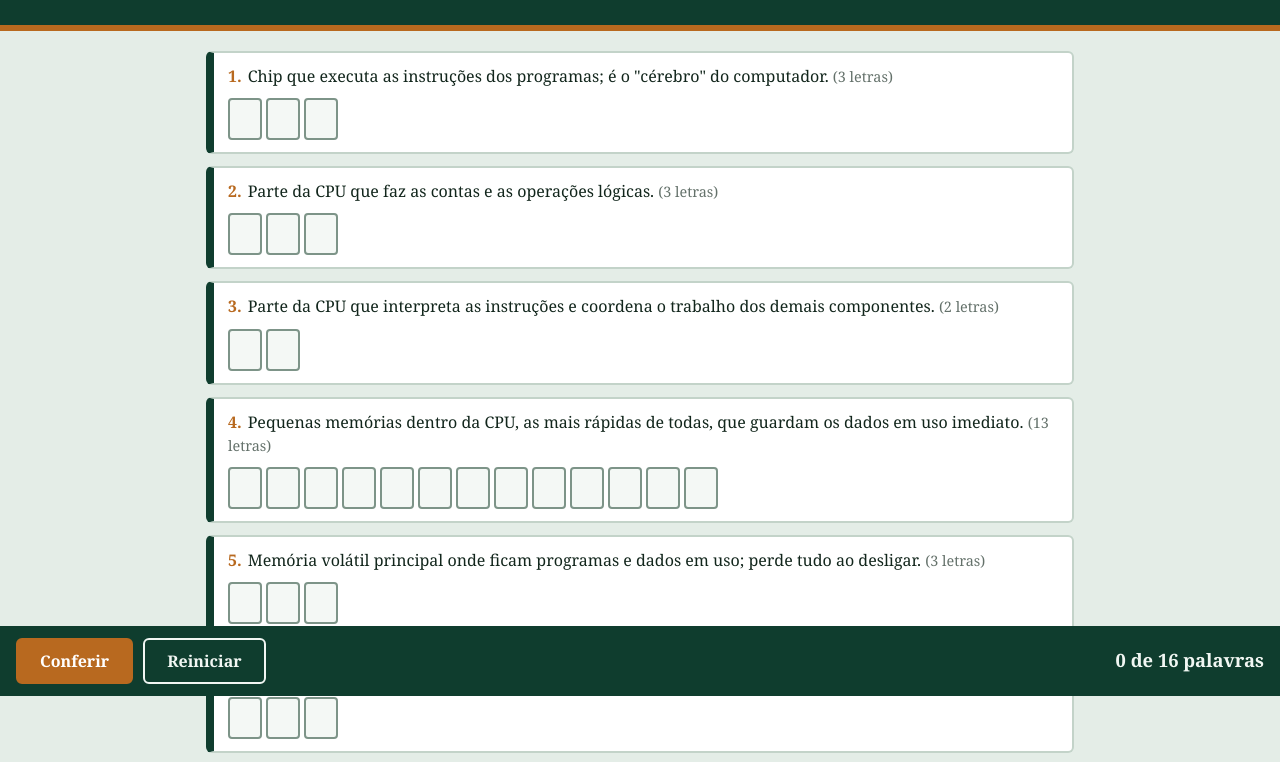
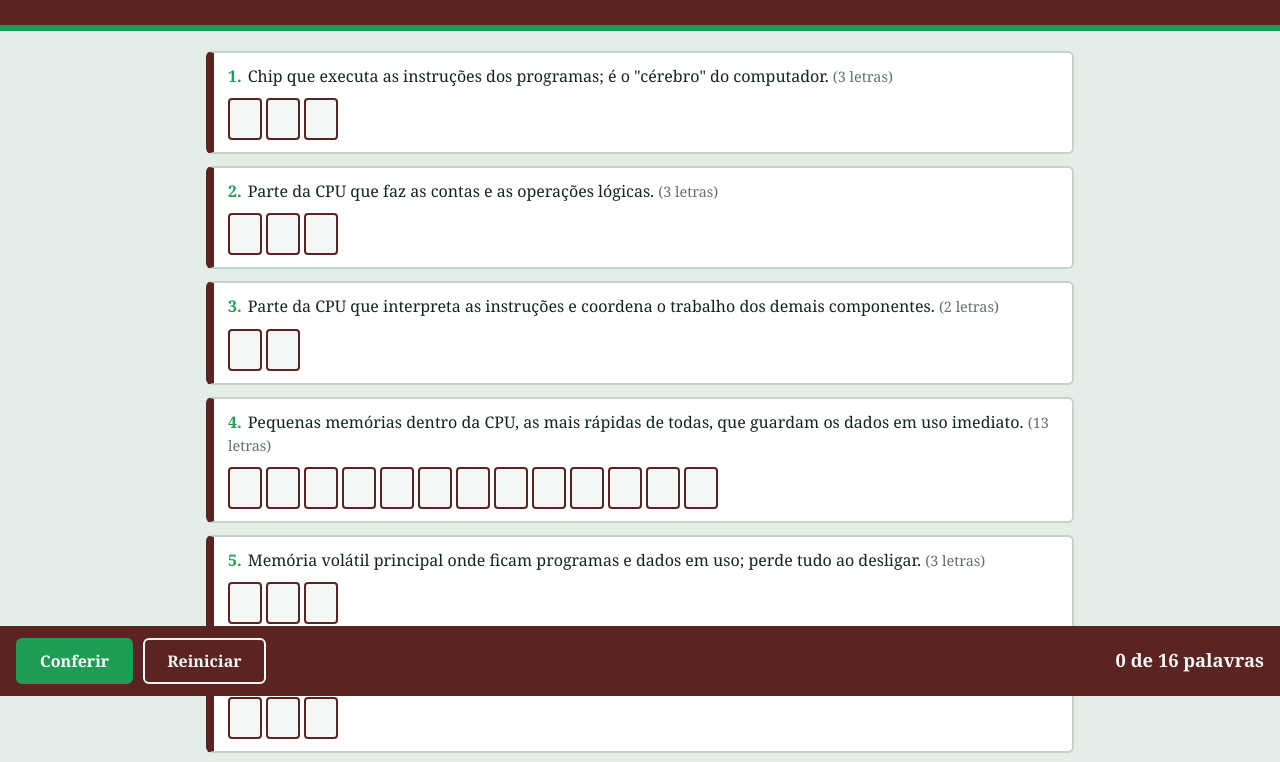
Before and after one commit to marcusalcantara/arqcomp-jogo, a plain HTML site: page index.html in a window 1280 px wide. Shown: the part 104-866 px from the top of the page. Drawn offline with Linux system fonts and the light colour scheme.

Commit message:
trocando cores do jogo

```diff
--- a/style.css
+++ b/style.css
@@ -1,8 +1,8 @@
 :root {
   --fundo: #e4ede7;
-  --placa: #0f3d2e;
+  --placa: #5c2323;
   --tinta: #12261c;
-  --cobre: #b8691f;
+  --cobre: #1f9d55;
   --papel: #ffffff;
   --certo: #1f9d55;
   --errado: #d64545;
@@ -56,7 +56,7 @@ main { max-width: 900px; margin: 0 auto; padding: 20px 16px 8px; }
   text-transform: uppercase;
   color: var(--tinta);
   background: #f4f8f5;
-  border: 2px solid #7d9488;
+  border: 2px solid #5c2323;
   border-radius: 4px;
 }
 .casa:focus {
```
Also changed, not shown: 1 other file.
